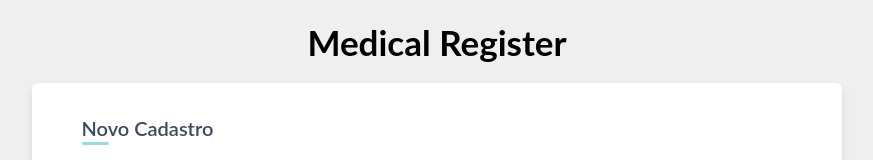
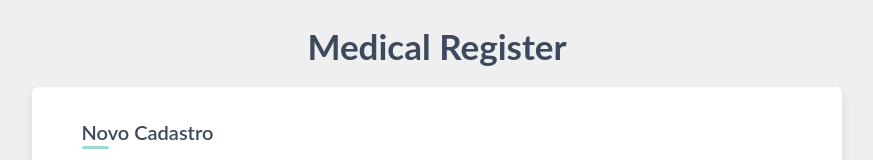
Before and after one commit to marllomartin/medical-form, a React (Create React App) app in the folder frontend/: page / in a window 1280 px wide. Shown: the top 160 px of the page, without its empty margins (203-1076 px from the left). Built offline with nearby package versions, Linux system fonts and the light colour scheme; no server answers.

Commit message:
refactor(src/components): ajusta styled component header

```diff
--- a/frontend/src/components/Header/styles.js
+++ b/frontend/src/components/Header/styles.js
@@ -4,7 +4,7 @@ export const Container = styled.header`
   width: 100vw;
   height: 50px;
   padding: 0px 20px;
-  margin-top: 20px;
+  margin-top: 25px;
   margin-bottom: 20px;
   justify-content: center;
   display: flex;
@@ -12,6 +12,6 @@ export const Container = styled.header`
   & h2 {
     font-size: 35px;
     text-align: center;
-    color: #000;
+    color: #3d495c;
   }
 `;
```
